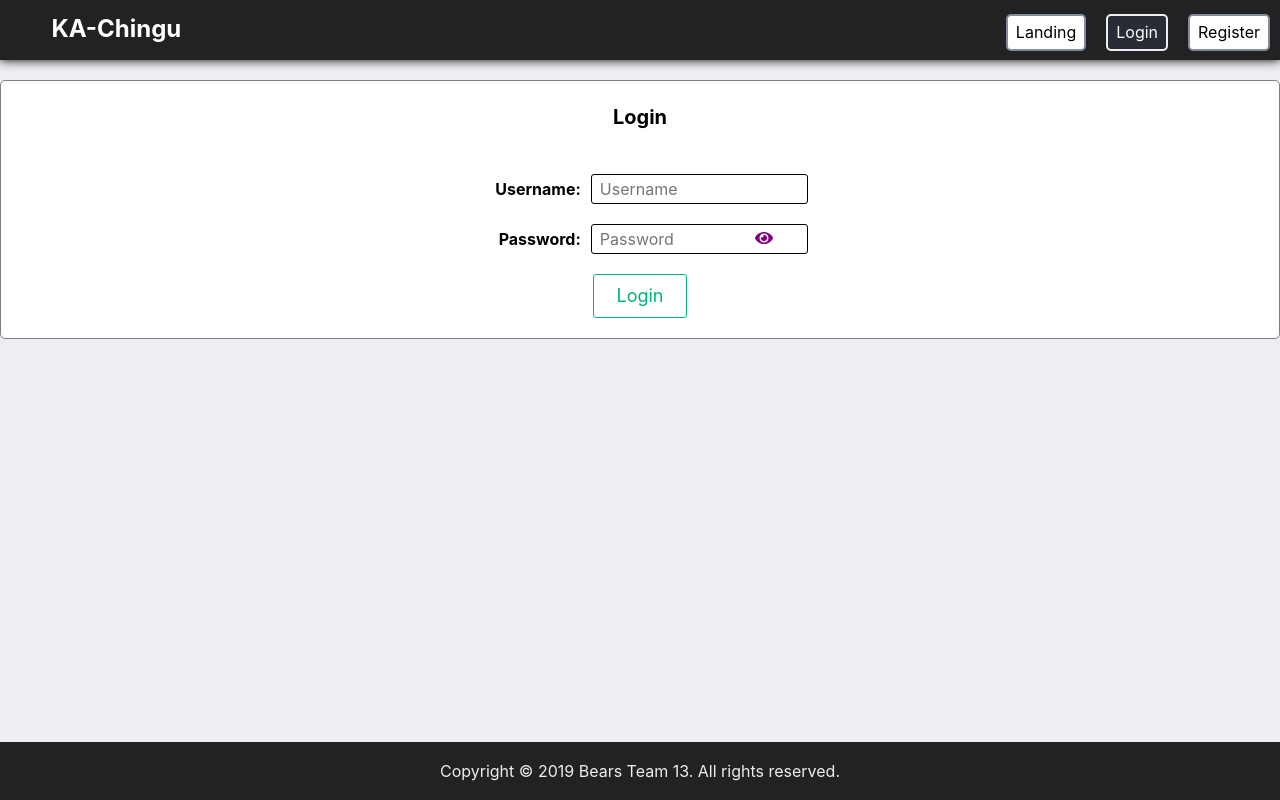
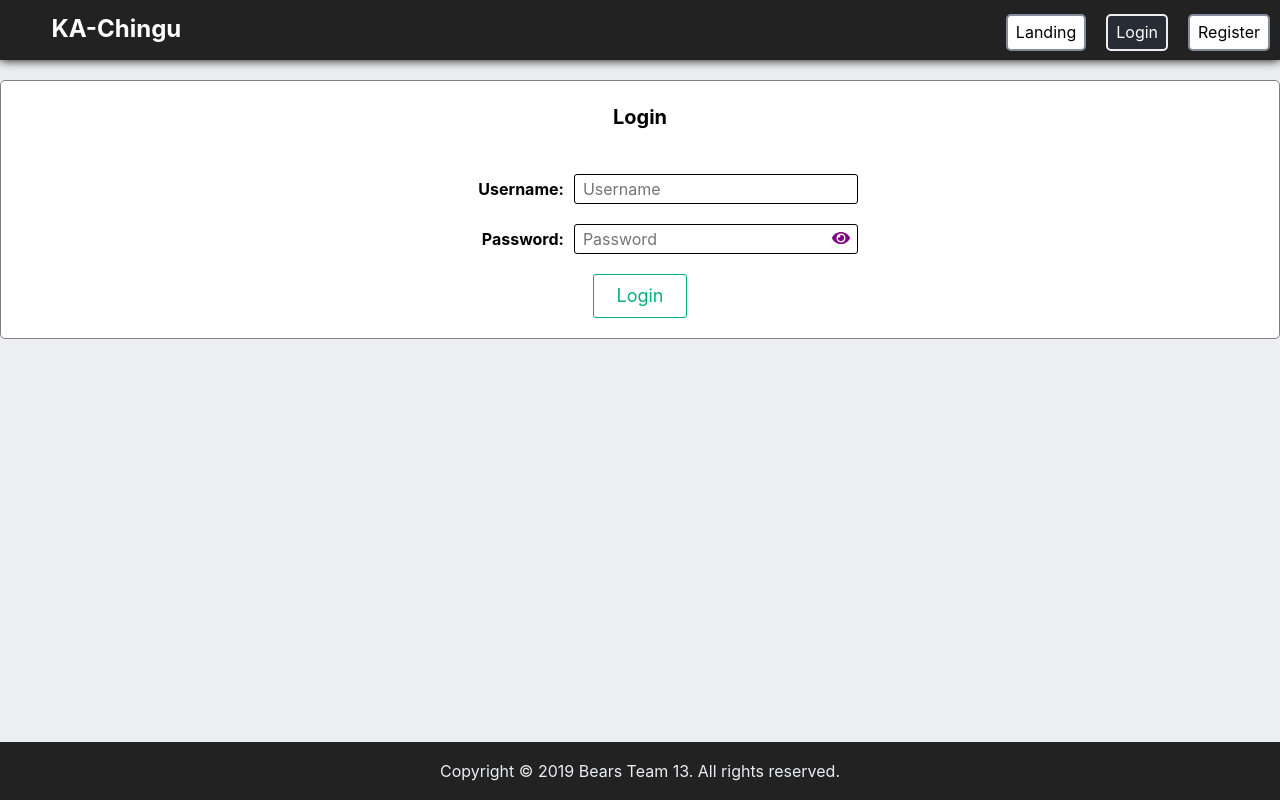
Before and after one commit to super-ming/v8-bears-team-13, a React (Create React App) app in the folder client/: page /login in a window 1280 px wide. Built offline with nearby package versions, Linux system fonts and the light colour scheme.

Commit message:
Tweak password mask unmask and fix form styles

```diff
--- a/client/src/styles/components/_form.scss
+++ b/client/src/styles/components/_form.scss
@@ -1,6 +1,10 @@
 .form {
   font-size: $font-size-small;
-  width: 30%;
+  width: 50rem;
+
+  @include respond(tab-port) {
+    width: 25rem;
+  }
 
   &__group {
     margin: 2rem 0 2rem 0;
@@ -123,11 +127,18 @@ fieldset {
 }
 
 .hidden {
-  position: absolute;
-  top: 0.35rem;
-  right: 22%;
   background-color: $color-white;
   border: none;
+  cursor: pointer;
+  outline-color: #eee;
+  position: absolute;
+    top: 0.35rem;
+    right: 3.4rem;
+
+  @include respond(tab-port) {
+    right: 1rem;
+  }
+
   svg path {
     fill: purple;
   }
```
